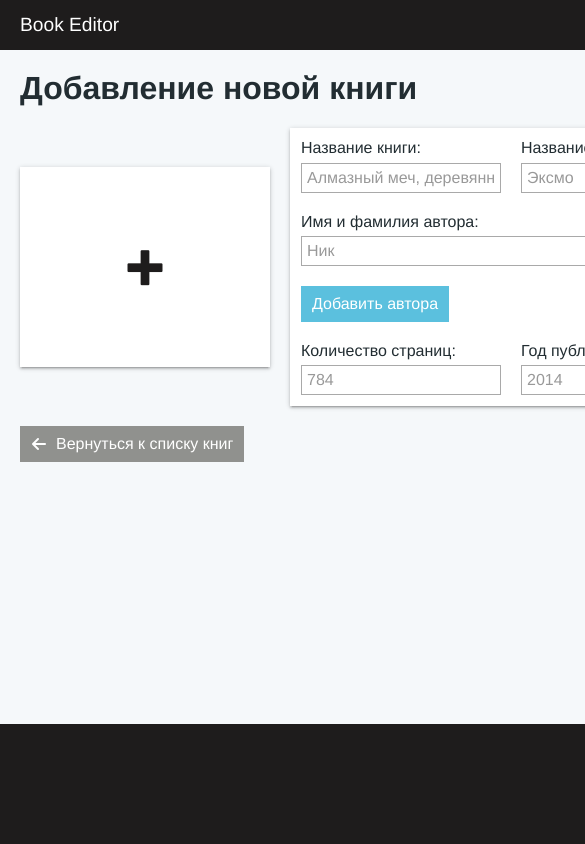
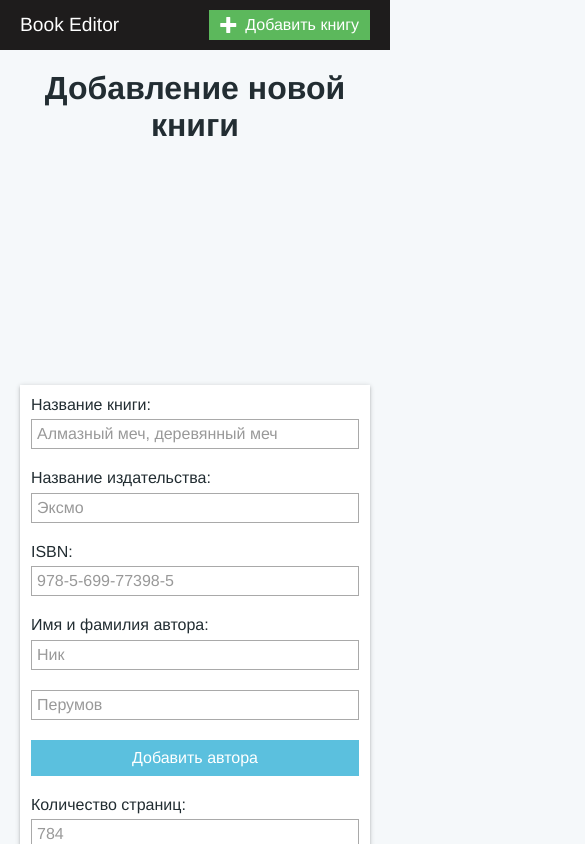
Before and after one commit to fred1987/book-editor, a Vue app: page /add in a window 390 px wide. Shown: the top 844 px of the page, 585 px wide, since content can reach past the window. Built offline with nearby package versions, Linux system fonts and the light colour scheme.

Commit message:
Adaptive improvements. Some fixes.

```diff
--- a/src/assets/css/main.css
+++ b/src/assets/css/main.css
@@ -173,3 +173,17 @@ footer {
     background: #1E1C1C;
     position: relative;
 }
+
+@media only screen and (max-width: 630px) {
+    h1 {
+        text-align: center;
+    }
+
+    main .btn:not(.icon_cross) {
+        float: none !important;
+        display: block !important;
+        margin: 20px 0 0 0 !important;
+        width: 100%;
+        text-align: center;
+    }
+}
--- a/src/components/book/BookDetail.vue
+++ b/src/components/book/BookDetail.vue
@@ -62,6 +62,8 @@
 
     .book img {
         width: 100%;
+        justify-self: center;
+        max-width: 300px;
     }
 
     .book_data {
@@ -73,4 +75,14 @@
         float: right;
         margin: 20px 0 0 0;
     }
+
+    .book_data p:last-child {
+        margin: 0;
+    }
+
+    @media only screen and (max-width: 630px) {
+        .book {
+            grid-template-columns: 1fr;
+        }
+    }
 </style>
--- a/src/components/book/BookSaver.vue
+++ b/src/components/book/BookSaver.vue
@@ -12,7 +12,7 @@
                             data-vv-as="Обложка книги"
                             data-vv-name="img"
                             @change="imgChange"
-                            v-validate="'mimes:image/*|size:2000'">
+                            v-validate="'mimes:image/*|size:2048'">
                     <img
                             ref="img_upload"
                             v-show="imgSrc"
@@ -45,6 +45,7 @@
                         <input
                                 type="text"
                                 name="ISBN"
+                                data-vv-name="ISBN"
                                 v-model.trim="ISBN"
                                 placeholder="978-5-699-77398-5"
                                 v-validate="{regex: /^(?:ISBN(?:-1[03])?:? )?(?=[-0-9 ]{17}$|[-0-9X ]{13}$|↵[0-9X]{10}$)(?:97[89][- ]?)?[0-9]{1,5}[- ]?(?:[0-9]+[- ]?){2}[0-9X]$/}">
@@ -129,6 +130,13 @@
             </button>
         </form>
         <router-link
+                v-if="isBook"
+                class="btn back_link icon_back"
+                :to="{name: 'book', params: {book: book.ISBN}}">
+            Вернуться к книгe
+        </router-link>
+        <router-link
+                v-else
                 class="btn back_link icon_back"
                 :to="{name: 'home'}">
             Вернуться к списку книг
@@ -138,6 +146,7 @@
 
 <script>
     import {mapState} from 'vuex'
+    import {ErrorBag} from 'vee-validate';
     import cyrillicToTranslit from 'cyrillic-to-translit-js'
 
     export default {
@@ -203,7 +212,7 @@
                                 let img = this.$refs.img_upload
                                 img.src = reader.result
                                 img.onload = () => {
-                                    this.getBase64(img)
+                                    this.imgSrc = this.getBase64(img)
                                 }
                             }
                             reader.readAsDataURL(el.files[0])
@@ -218,12 +227,19 @@
                 canvas.height = img.naturalHeight
                 let ctx = canvas.getContext('2d')
                 ctx.drawImage(img, 0, 0)
-                this.imgSrc = canvas.toDataURL('image/png')
+                return canvas.toDataURL('image/png')
             },
             saveBook(e) {
                 let elements = e.target.elements
                 this.$validator.validate().then(result => {
                     if (result) {
+                        let sameBook = this.$store.state.books.find(book => book.ISBN === elements.ISBN.value)
+                        if (sameBook && !this.isBook) {
+                            this.$validator.errors.add({
+                                field: 'ISBN', msg: 'Книга с таким ISBN уже сохранена'
+                            })
+                            return false
+                        }
                         let authors = this.authors.filter(x => x.name !== '' && x.surname !== '')
                         let data = {
                             titleTranslit: cyrillicToTranslit().transform(elements.title.value.toLowerCase(), '_'),
@@ -294,27 +310,27 @@
         grid-column: 1/-1;
     }
 
-    label:nth-child(4) .author_wrap {
+    .author_wrap {
         display: grid;
         grid-gap: 20px;
         margin-bottom: 20px;
         grid-template-columns: repeat(auto-fit, minmax(200px, 1fr));
     }
 
-    label:nth-child(4) .author_wrap button {
+    .author_wrap button {
         grid-column: -1/-1;
     }
 
     .img_upload {
         position: relative;
         overflow: hidden;
-        align-self: center;
         min-height: 200px;
         background-color: #fff;
     }
 
     .img_upload.active {
         min-height: 0;
+        align-self: center;
     }
 
     .img_upload:before {
@@ -404,6 +420,44 @@
         margin-bottom: 7px;
         color: #a94442;
     }
+
+    ul.errors li:last-child {
+        margin: 0;
+    }
+
+    @media only screen and (max-width: 992px) {
+        .inputs_wrap {
+            grid-template-columns: repeat(1, minmax(200px, 1fr));
+        }
+
+        .author_wrap {
+            display: grid;
+            grid-gap: 20px;
+            grid-template-columns: repeat(1, minmax(200px, 1fr));
+        }
+
+        .author_wrap:not(:nth-child(2)) {
+            margin-top: 50px;
+        }
+
+        .author_wrap button {
+            grid-column: 1/1;
+            align-self: center;
+            justify-self: center;
+            width: 100px;
+        }
+    }
+
+    @media only screen and (max-width: 630px) {
+        .form_wrap {
+            grid-template-columns: 1fr;
+        }
+
+        .img_upload {
+            justify-self: center;
+            max-width: 300px;
+        }
+    }
 </style>
 
 <style>
--- a/src/store.js
+++ b/src/store.js
@@ -20,7 +20,6 @@ export default new Vuex.Store({
                         if (a.title < b.title) {
                             return -1
                         }
-                        localStorage.setItem('books', JSON.stringify(store.state.books))
                         return 0
                     case 'year':
                         return a.year - b.year
--- a/src/views/EditBook.vue
+++ /dev/null
@@ -1,14 +0,0 @@
-<template>
-    <main>
-        <save-book/>
-    </main>
-</template>
-
-<script>
-    import SaveBook from '@/components/book/BookSaver.vue'
-
-    export default {
-        name: 'edit_book_page',
-        components: {SaveBook}
-    }
-</script>
```
Also changed, not shown: src/router.js (+3 -4 lines), src/views/SaveBook.vue (renamed from src/views/Add.vue).
